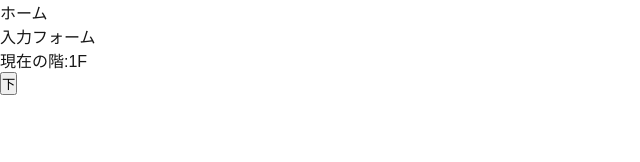
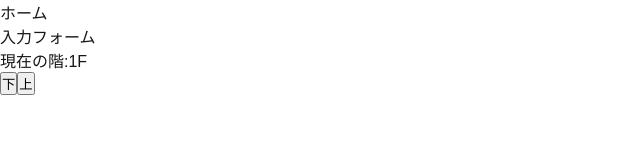
Before and after one commit to re2osushi8888/sandbox, a Next.js app: page / in a window 1280 px wide. Shown: the top 162 px of the page, without its empty margins (0-640 px from the left). Built offline with nearby package versions, Linux system fonts and the light colour scheme.

Commit message:
人が1階で上ボタンを押すと、階の表示が1になっている。describeでテストを構造化

```diff
--- a/src/app/page.tsx
+++ b/src/app/page.tsx
@@ -5,6 +5,9 @@ export default function Home() {
 	const [floor, setFloor] = useState('1F');
 	const changeTo2F = () => {
 		setFloor('2F');
+	};
+	const changeTo1F = () => {
+		setFloor('1F');
 	};
 
 	return (
@@ -16,6 +19,9 @@ export default function Home() {
 			<button type={'button'} onClick={changeTo2F}>
 				下
 			</button>
+			<button type={'button'} onClick={changeTo1F}>
+				上
+			</button>
 		</main>
 	);
 }
```
Also changed, not shown: 1 other file (tests, documents, lock files or other folders).
